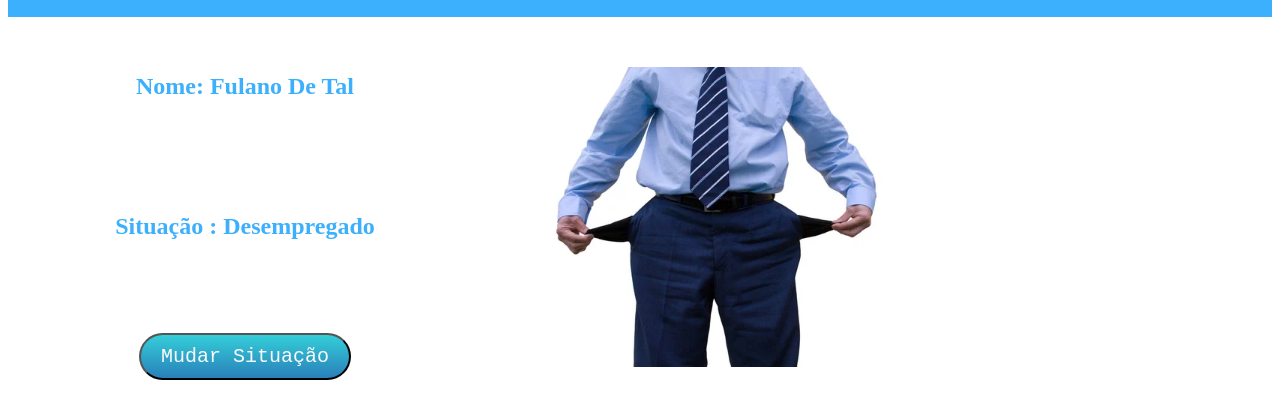
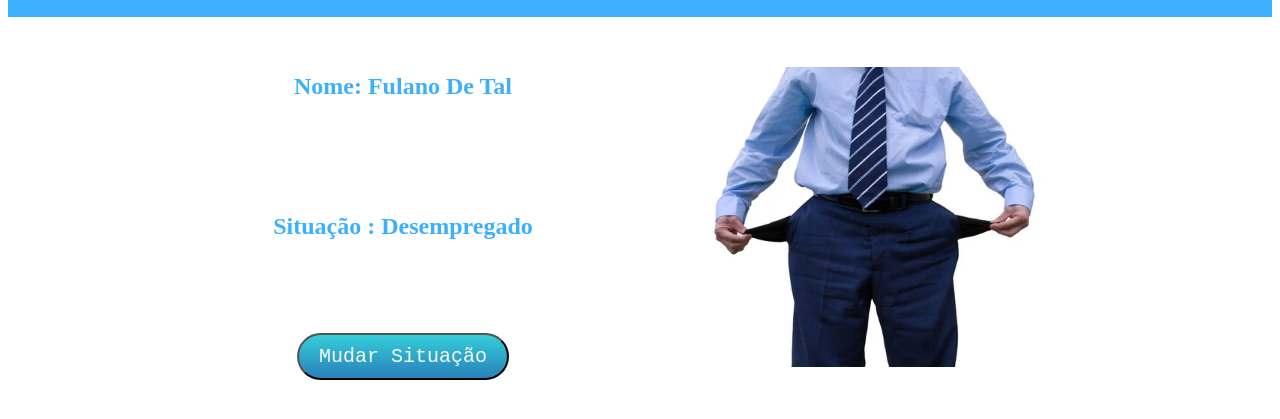
Before and after one commit to hefi1413/blue-modulo2-projeto1, a website: page index.html in a window 1280 px wide. Shown: the part 291-710 px from the top of the page. Drawn offline with Linux system fonts and the light colour scheme.

Commit message:
commit (6)

```diff
--- a/index.html
+++ b/index.html
@@ -26,7 +26,7 @@
   <main>
     <section>
       <article>
-        <div style="width:75%;height:400px;display:flex;border:0px solid blue;">
+        <div class="container-flex" style="border:0px solid blue;">
 
           <div class="column-data">
             <div>
--- a/public/css/styles.css
+++ b/public/css/styles.css
@@ -2,6 +2,13 @@
   Definição classes
 */
 
+
+.container-flex {
+  width: 75%;
+  height: 400px;
+  display: flex;
+  margin: 0 auto;
+}
 
 .column-data {
   width: 50%;
@@ -73,7 +80,7 @@ img {
 }
 
 /* Responsive layout  */
-@media (max-width: 450px) {
+@media (max-width: 500px) {
   img {
     display: none;
   }
```
